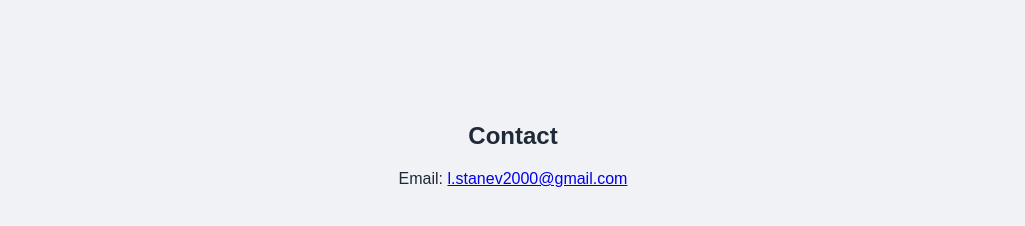
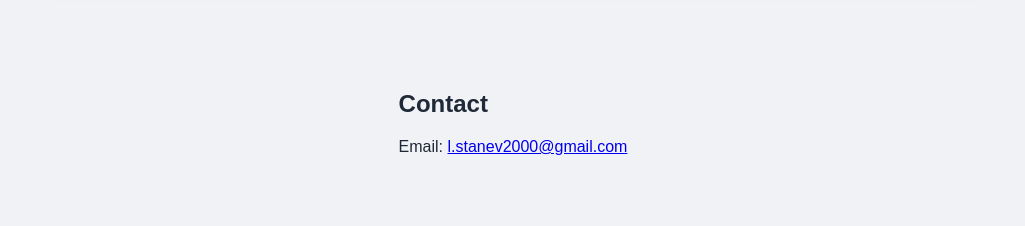
Before and after one commit to lStanev00/l-stanev-portfolio, a React (Vite) app: page / in a window 1280 px wide. Shown: the part 1468-1694 px from the top of the page, without its empty margins (127-1152 px from the left). Built offline with nearby package versions, Linux system fonts and the light colour scheme.

Commit message:
clear unused css

```diff
--- a/src/App.module.css
+++ b/src/App.module.css
@@ -13,31 +13,3 @@ body {
     flex-direction: column;
     align-items: center;
 }
-
-.section {
-    margin-top: 2rem;
-}
-
-.section h2 {
-    text-align: center;
-}
-
-.section li::marker {
-    content: "🔹 ";
-}
-
-.link {
-    color: #3b82f6;
-    text-decoration: none;
-    transition: color 0.2s ease;
-}
-
-.link:hover {
-    color: #1d4ed8;
-}
-
-.section ul {
-    display: flex;
-    flex-direction: column;
-    gap: 1rem
-}
```
